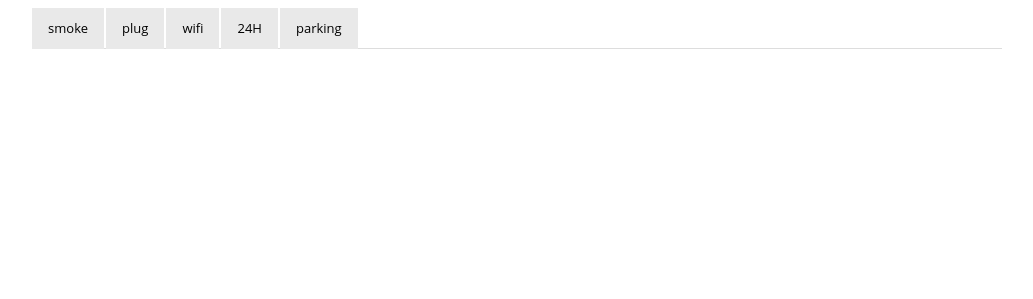
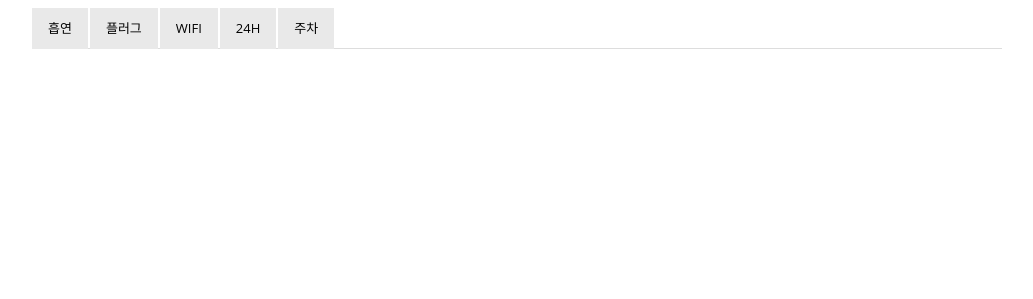
Before and after one commit to JooeunAhn/cafegory, a Django app: page / in a window 1280 px wide. Shown: the part 501-800 px from the top of the page, without its empty margins (123-1156 px from the left). Run offline with Django 3.2, Linux system fonts and the light colour scheme; data that the repository does not hold is empty; style sheets or scripts are compiled from the project's sources; some libraries are stand-ins or nearby versions.

Commit message:
탭이름 한글로 변경

```diff
--- a/cafegory/cafe/templates/cafe/index.html
+++ b/cafegory/cafe/templates/cafe/index.html
@@ -48,17 +48,17 @@ function initMap() {
             <ul class="nav nav-tabs gallery__nav" role="tablist">
               <li role="presentation">
                 <a href="#" role="tab" data-toggle="tab" data-filter=".smoke">
-                  <span class="">smoke</span>
+                  <span class="">흡연</span>
                 </a>
               </li>
               <li role="presentation">
                 <a href="#" role="tab" data-toggle="tab" data-filter=".plug">
-                  <span class="">plug</span>
+                  <span class="">플러그</span>
                 </a>
               </li>
               <li role="presentation">
                 <a href="#" role="tab" data-toggle="tab" data-filter=".wifi">
-                  <span class="">wifi</span>
+                  <span class="">WIFI</span>
                 </a>
               </li>
               <li role="presentation">
@@ -68,7 +68,7 @@ function initMap() {
               </li>
               <li role="presentation">
                 <a href="#" role="tab" data-toggle="tab" data-filter=".parking">
-                  <span class="">parking</span>
+                  <span class="">주차</span>
                 </a>
               </li>
 
```
